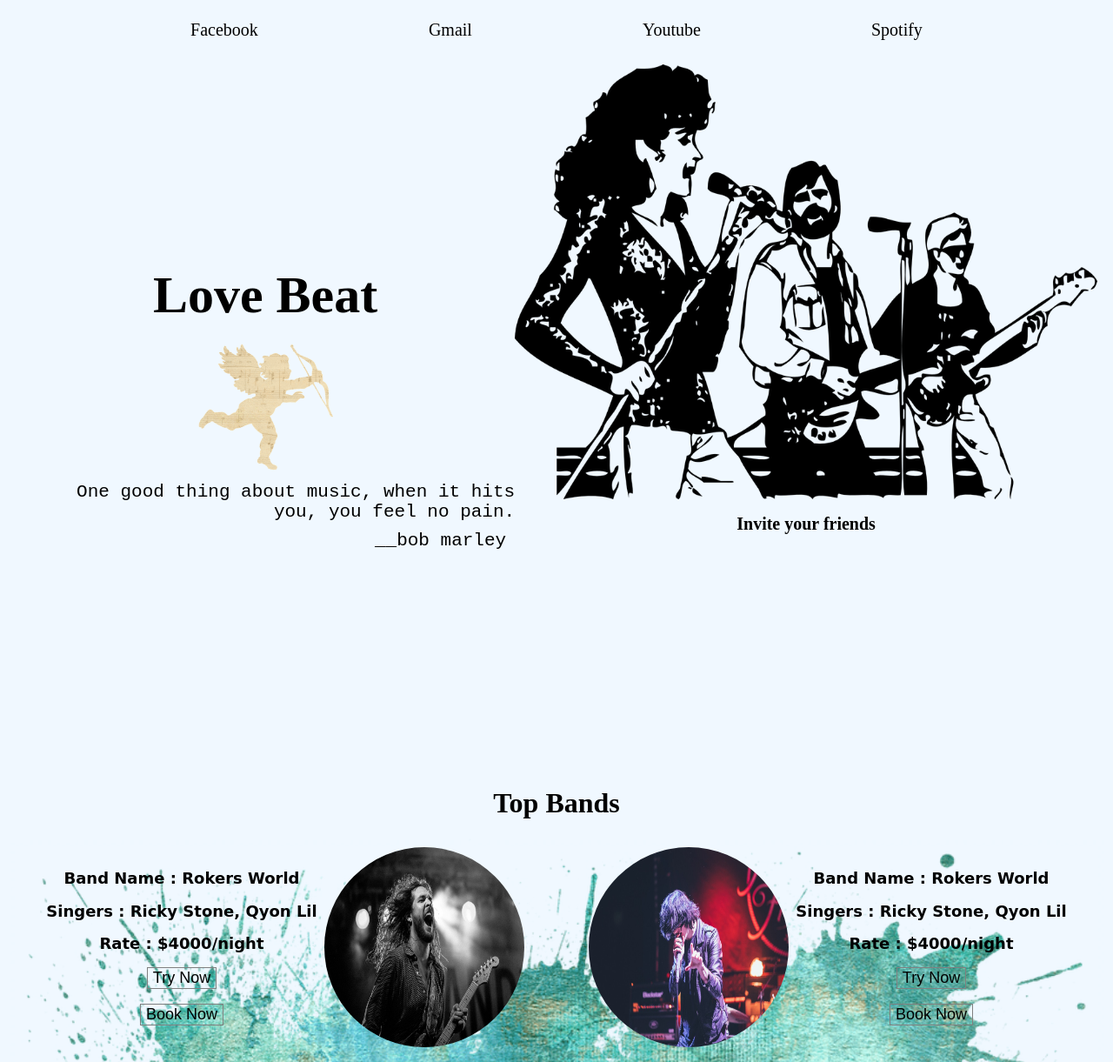
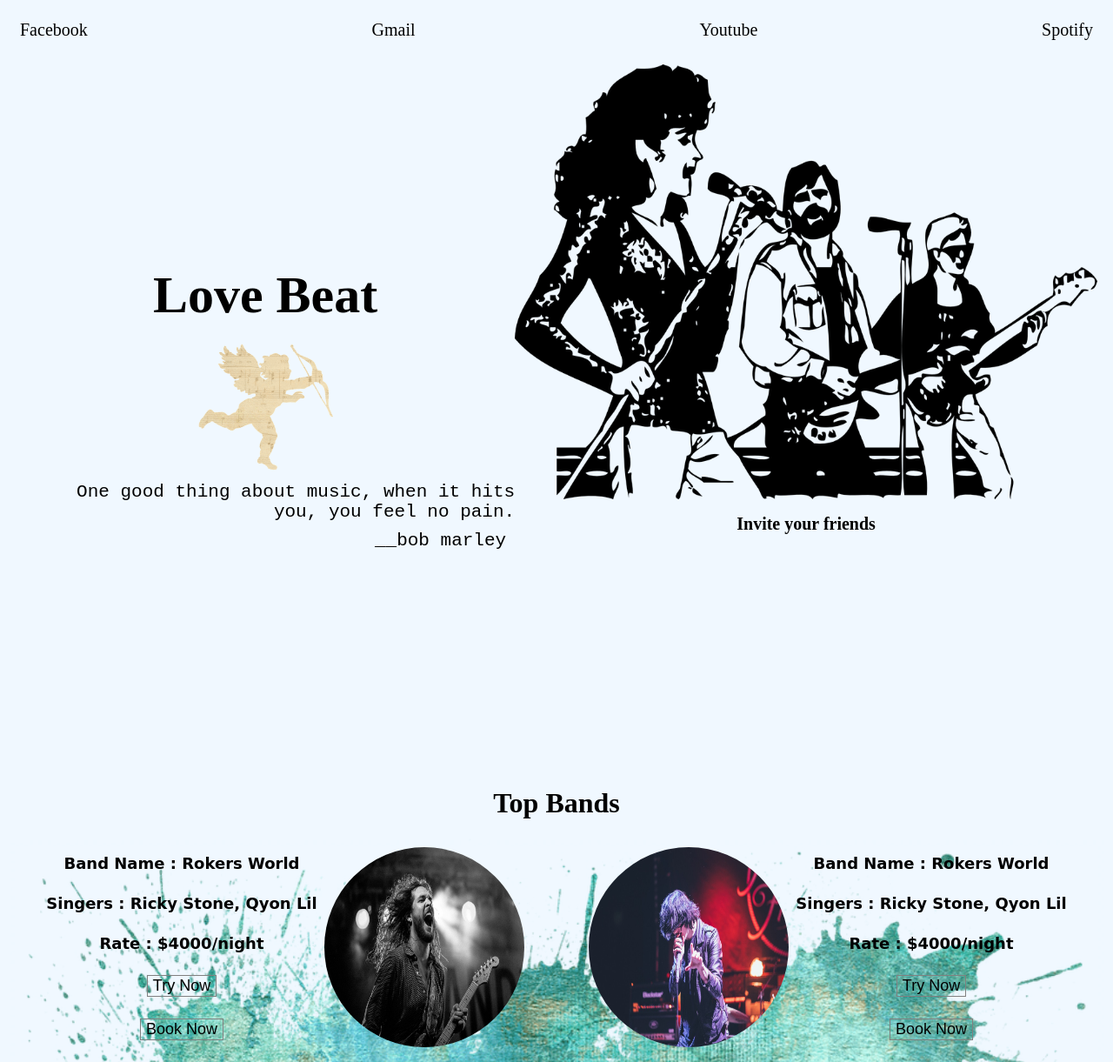
Before and after one commit to shaaandi/loBeat, a plain HTML site: page index.html in a window 1280 px wide. Shown: the top 1221 px of the page at 87% size. Drawn offline with Linux system fonts and the light colour scheme.

Commit message:
MS Edge space-evenly issue

```diff
--- a/index.css
+++ b/index.css
@@ -18,9 +18,9 @@ nav{
     display: -ms-flexbox;
 
     display: flex;
-    -webkit-box-pack: space-evenly;
-        -ms-flex-pack: space-evenly;
-            justify-content: space-evenly;
+    -webkit-box-pack: space-between;
+        -ms-flex-pack: space-between;
+            justify-content: space-between;
     font-size: 20px;
     padding: 15px;
 
@@ -190,9 +190,9 @@ nav div:hover{
     -webkit-box-align: center;
         -ms-flex-align: center;
             align-items: center;
-    -webkit-box-pack: space-evenly;
-        -ms-flex-pack: space-evenly;
-            justify-content: space-evenly;
+    -webkit-box-pack: space-between;
+        -ms-flex-pack: space-between;
+            justify-content: space-between;
     padding: 8px;
     font-weight: 600;
     font-size: 18px;
```
